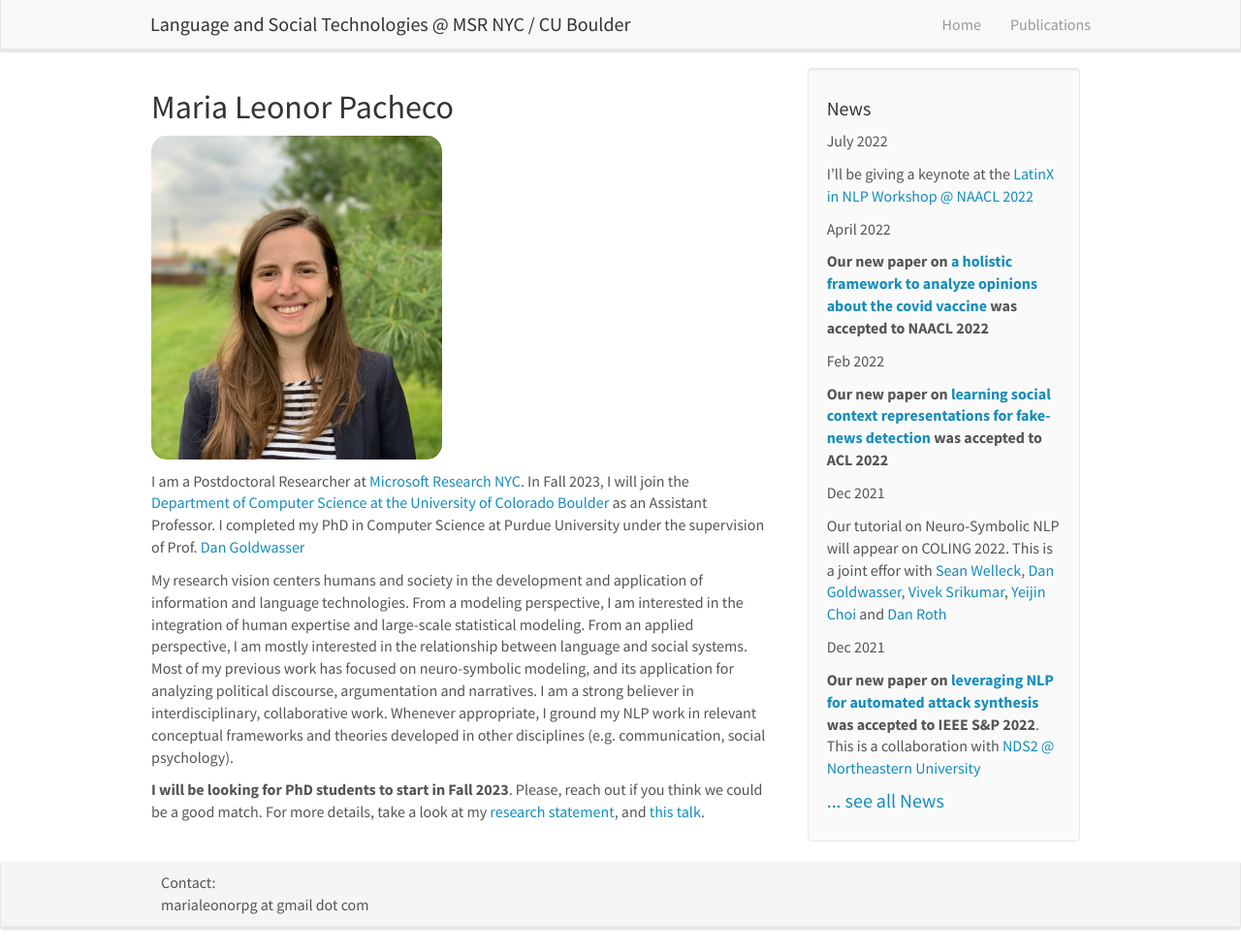
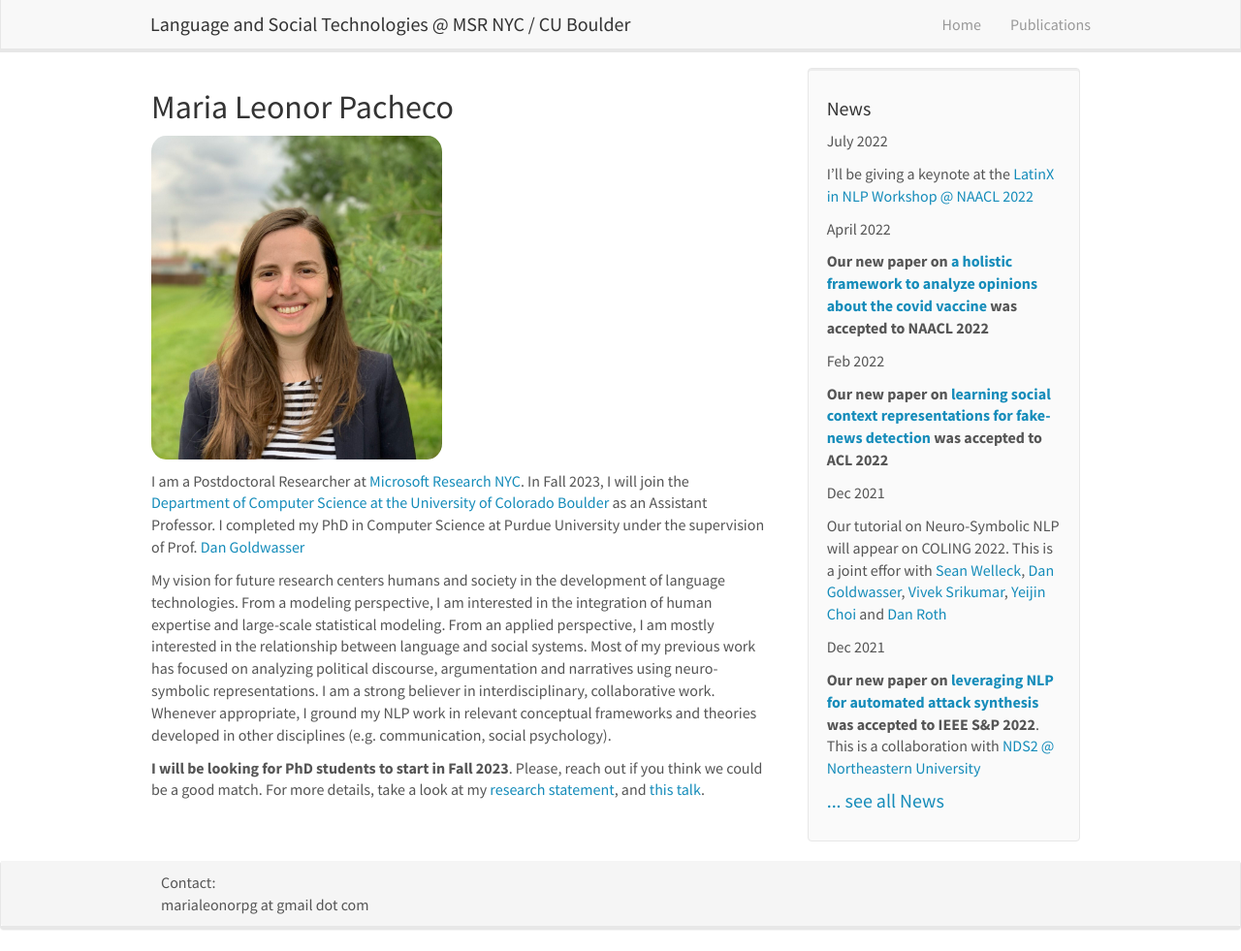
Before and after one commit to mlpacheco/mlpacheco.github.io, a Jekyll site: the page built from _pages/home.md, in a window 1280 px wide and 981 px high. Shown: the whole window at 97% size. Built offline with Jekyll 4.4.1, drawn with Linux system fonts in a browser that asks for light colours; nearby versions of some CDN libraries.

Commit message:
Update home.md

```diff
--- a/_pages/home.md
+++ b/_pages/home.md
@@ -10,7 +10,7 @@
 NYC](https://www.microsoft.com/en-us/research/lab/microsoft-research-new-york/). In Fall 2023, I will join the [Department of Computer Science at the University of Colorado Boulder](https://www.colorado.edu/cs/) as an Assistant Professor. I completed my PhD in Computer Science at Purdue University under the supervision of Prof. [Dan Goldwasser](https://www.cs.purdue.edu/homes/dgoldwas/)
 
 
-My research vision centers humans and society in the development and application of information and language technologies. From a modeling perspective, I am interested in the integration of human expertise and large-scale statistical modeling. From an applied perspective, I am mostly interested in the relationship between language and social systems. Most of my previous work has focused on neuro-symbolic modeling, and its application for analyzing political discourse, argumentation and narratives. I am a strong believer in interdisciplinary, collaborative work. Whenever appropriate, I ground my NLP work in relevant conceptual frameworks and theories developed in other disciplines (e.g. communication, social psychology).
+My vision for future research centers humans and society in the development of language technologies. From a modeling perspective, I am interested in the integration of human expertise and large-scale statistical modeling. From an applied perspective, I am mostly interested in the relationship between language and social systems. Most of my previous work has focused on analyzing political discourse, argumentation and narratives using neuro-symbolic representations. I am a strong believer in interdisciplinary, collaborative work. Whenever appropriate, I ground my NLP work in relevant conceptual frameworks and theories developed in other disciplines (e.g. communication, social psychology).
 
 
 **I will be looking for PhD students to start in Fall 2023**. Please, reach out if you think we could be a good match. For more details, take a look at my [research statement](https://mlpacheco.github.io/files/mlpacheco_research_statement.pdf), and [this talk](https://www.youtube.com/watch?v=MMDD9kgVKJA).
```
